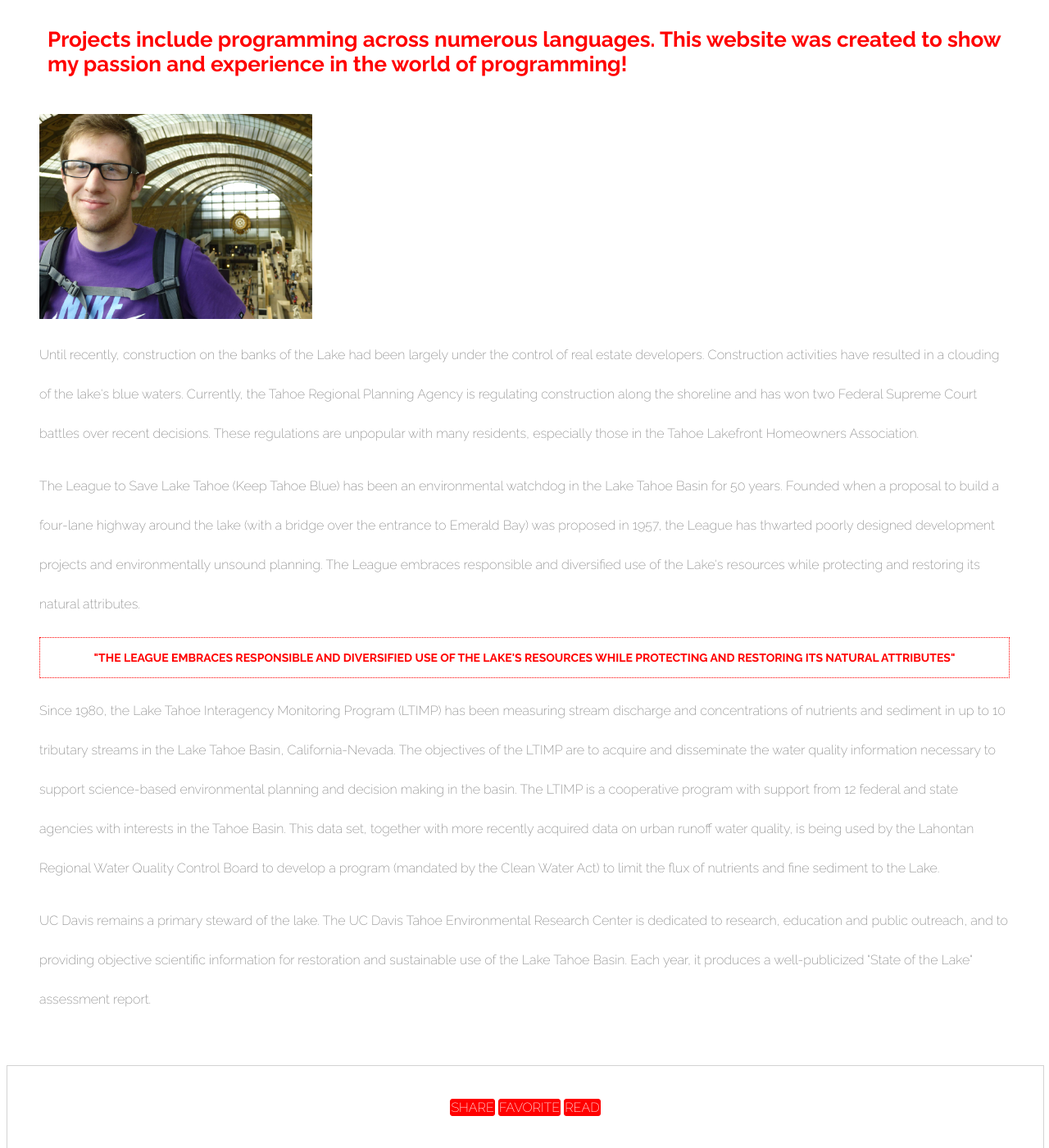
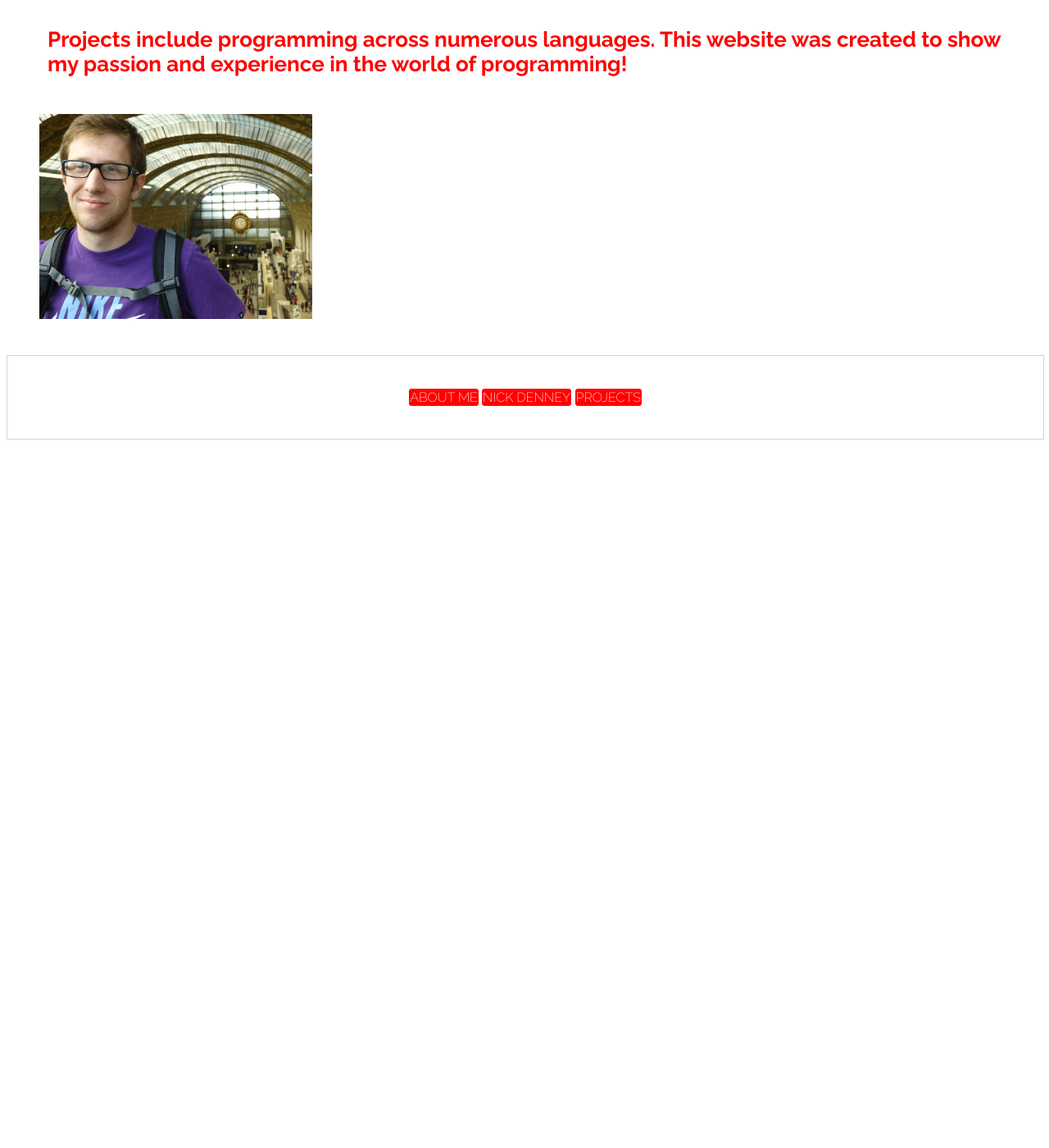
Before and after one commit to nickden3/nickden3-cc.github.io, a Jekyll site: the page index.html, which Jekyll copies as it is, in a window 1280 px wide and 1400 px high, scrolled down 402 px. Shown: the whole window at 82% size. Built offline with Jekyll 4.4.1, drawn with Linux system fonts in a browser that asks for light colours; after the commit the page ends 946 px from its top, so only the background shows below that.

Commit message:
Update index.html

```diff
--- a/index.html
+++ b/index.html
@@ -27,26 +27,12 @@
   <div id="main" class="content">
     <h3>Projects include programming across numerous languages. This website was created to show my passion and experience in the world of programming!</h3>
     <img id= "biopic" src = 'bio pic.jpg'>
-
-
-
-    <p>Until recently, construction on the banks of the Lake had been largely under the control of real estate developers. Construction activities have resulted in a clouding of the lake's blue waters. Currently, the Tahoe Regional Planning Agency is regulating construction along the shoreline and has won two Federal Supreme Court battles over recent decisions. These regulations are unpopular with many residents, especially those in the Tahoe Lakefront Homeowners Association.</p>
-
-    <p>The League to Save Lake Tahoe (Keep Tahoe Blue) has been an environmental watchdog in the Lake Tahoe Basin for 50 years. Founded when a proposal to build a four-lane highway around the lake (with a bridge over the entrance to Emerald Bay) was proposed in 1957, the League has thwarted poorly designed development projects and environmentally unsound planning. The League embraces responsible and diversified use of the Lake's resources while protecting and restoring its natural attributes.</p>
-
-    <div class="pull-quote">
-      <h2>"THE LEAGUE EMBRACES RESPONSIBLE AND DIVERSIFIED USE OF THE LAKE'S RESOURCES WHILE PROTECTING AND RESTORING ITS NATURAL ATTRIBUTES"</h2>
-    </div>
-
-    <p>Since 1980, the Lake Tahoe Interagency Monitoring Program (LTIMP) has been measuring stream discharge and concentrations of nutrients and sediment in up to 10 tributary streams in the Lake Tahoe Basin, California-Nevada. The objectives of the LTIMP are to acquire and disseminate the water quality information necessary to support science-based environmental planning and decision making in the basin. The LTIMP is a cooperative program with support from 12 federal and state agencies with interests in the Tahoe Basin. This data set, together with more recently acquired data on urban runoff water quality, is being used by the Lahontan Regional Water Quality Control Board to develop a program (mandated by the Clean Water Act) to limit the flux of nutrients and fine sediment to the Lake.</p>
-
-    <p>UC Davis remains a primary steward of the lake. The UC Davis Tahoe Environmental Research Center is dedicated to research, education and public outreach, and to providing objective scientific information for restoration and sustainable use of the Lake Tahoe Basin. Each year, it produces a well-publicized "State of the Lake" assessment report.</p>
   </div>
 
   <div class="share">
-    <a href="#">SHARE</a>
-    <a href="#">FAVORITE</a>
-    <a href="#">READ</a>
+    <a href="test.html">ABOUT ME</a>
+    <a href="#">NICK DENNEY</a>
+    <a href="#">PROJECTS</a>
   </div>
 
 </body>
```
